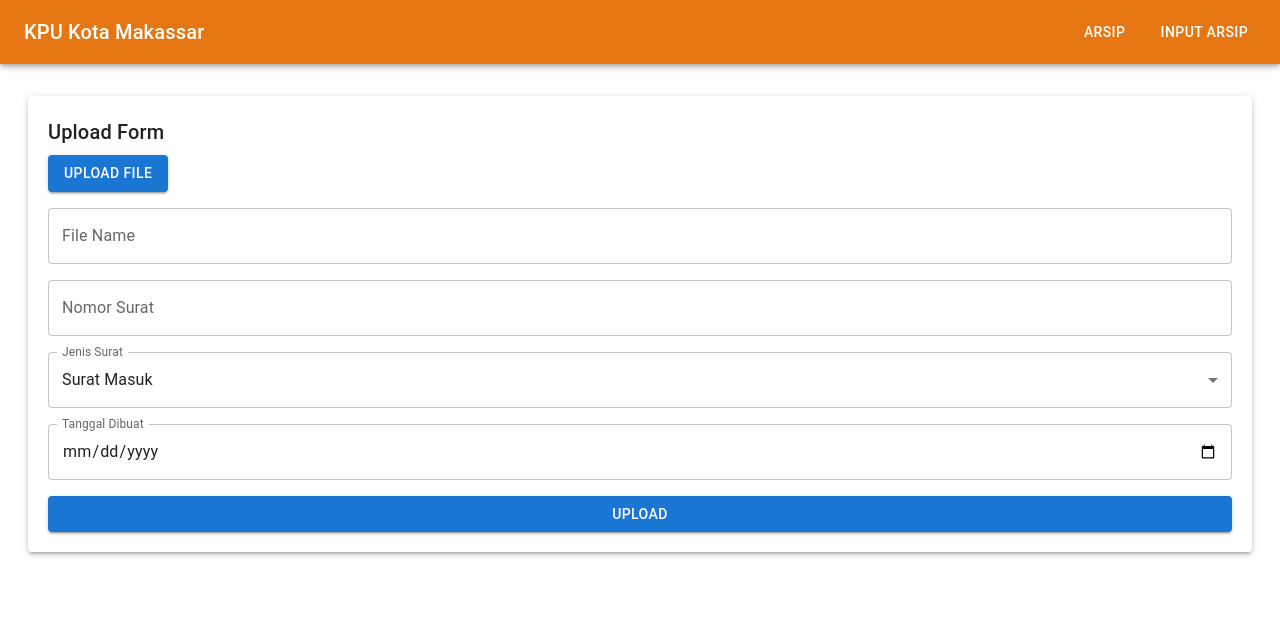
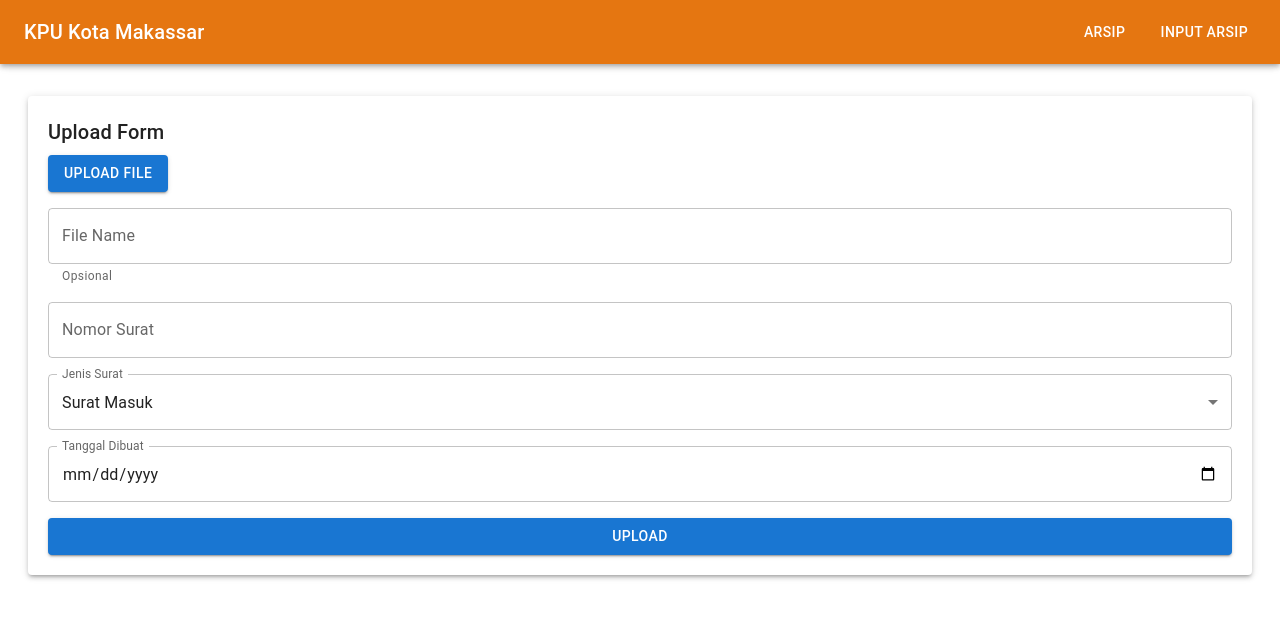
Before and after one commit to Asygarr/persuratan-KPU, a Next.js app: page /input-arsip in a window 1280 px wide. Shown: the top 618 px of the page. Built offline with nearby package versions, Linux system fonts and the light colour scheme.

Commit message:
tambah dikit lagi

```diff
--- a/view/UploadForm.tsx
+++ b/view/UploadForm.tsx
@@ -115,6 +115,7 @@ const UploadForm: React.FC = () => {
           <Grid item xs={12}>
             <TextField
               label="File Name"
+              helperText="Opsional"
               variant="outlined"
               fullWidth
               value={fileName}
```
